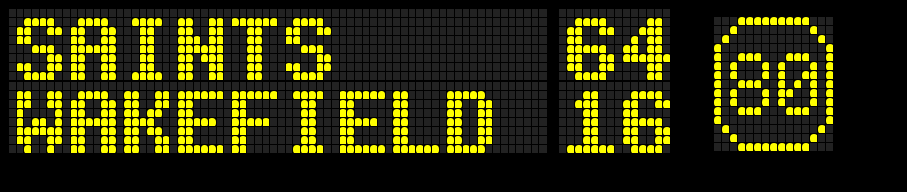
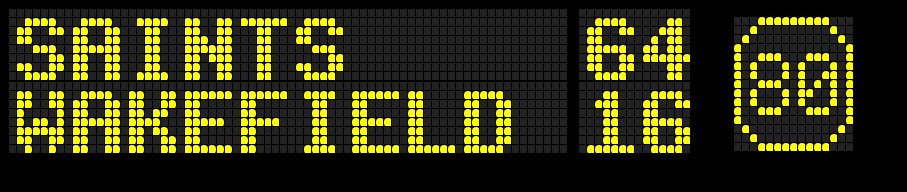
Before and after one commit to davidshutter/sts-scoreboard, a plain HTML site: page index.html in a window 1280 px wide. Shown: the whole page, without its empty margins (0-907 px from the left). Drawn offline with Linux system fonts and the light colour scheme.

Commit message:
Update style.css

```diff
--- a/style.css
+++ b/style.css
@@ -22,7 +22,7 @@
 }
 .container {
     display: grid;
-    grid-template-columns: 540px 125px 250px;
+    grid-template-columns: 560px 125px 250px;
     gap: 10px;
 }
 #clock{
```
